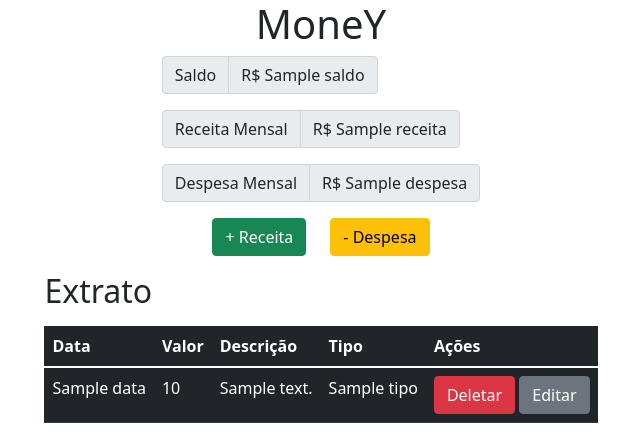
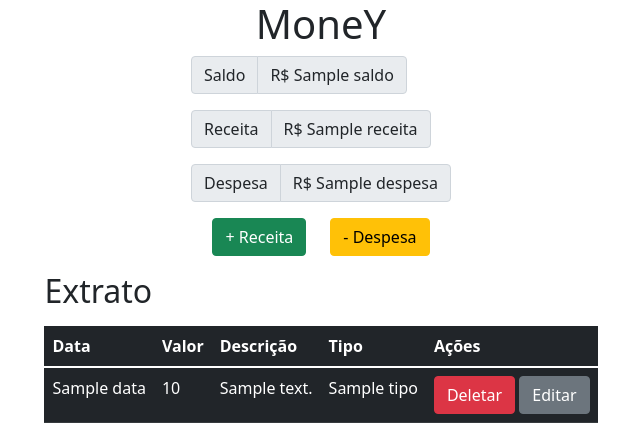
Before and after one commit to devanessacarvalho/money, a Flask app: template templates/index.html in a window 1280 px wide. Shown: the top 442 px of the page, without its empty margins (319-959 px from the left). Run offline with Flask 2, Linux system fonts and the light colour scheme; the template is opened without the code that fills it: most values are stand-ins (such as "Sample title", 1, 10 or a date in 2020); some libraries are stand-ins or nearby versions.

Commit message:
style: renomeando campos html

```diff
--- a/templates/index.html
+++ b/templates/index.html
@@ -7,11 +7,11 @@
       <span class="input-group-text">R$ {{saldo}}</span>
     </div>
     <div class="input-group mb-3">
-      <span class="input-group-text">Receita Mensal </span>
+      <span class="input-group-text">Receita</span>
       <span class="input-group-text">R$ {{receita}}</span>
     </div>
     <div class="input-group mb-3">
-      <span class="input-group-text">Despesa Mensal</span>
+      <span class="input-group-text">Despesa</span>
       <span class="input-group-text">R$ {{despesa}}</span>
     </div>
   </div>
```
